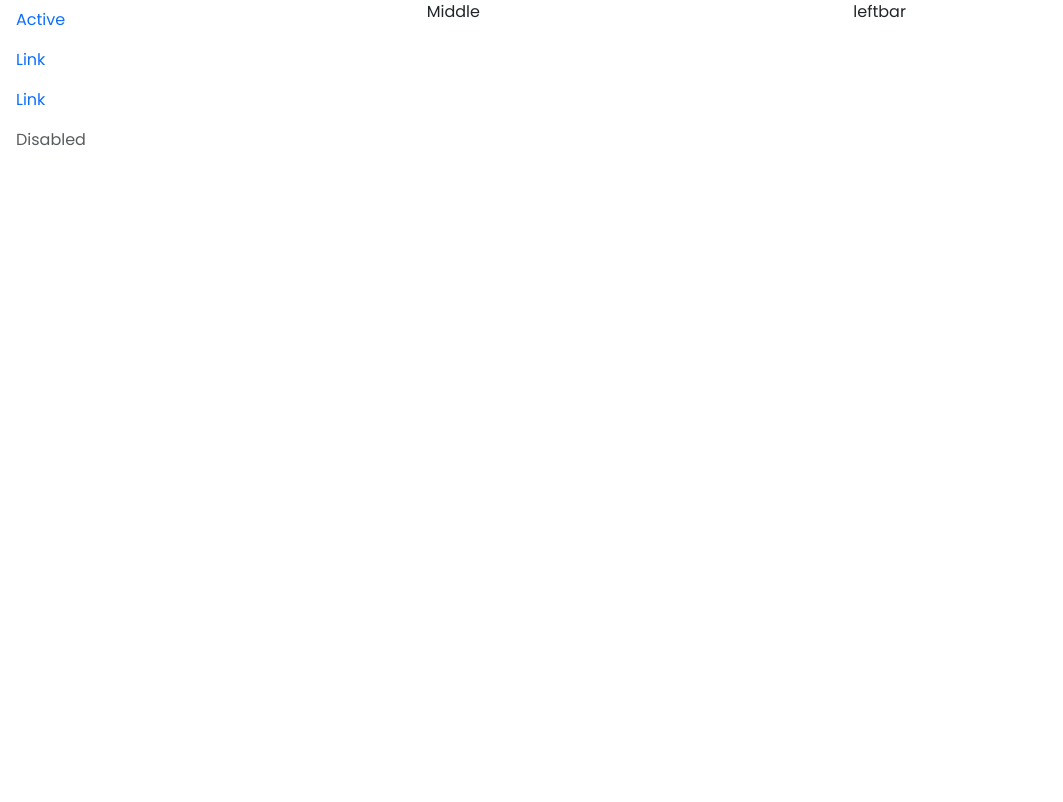
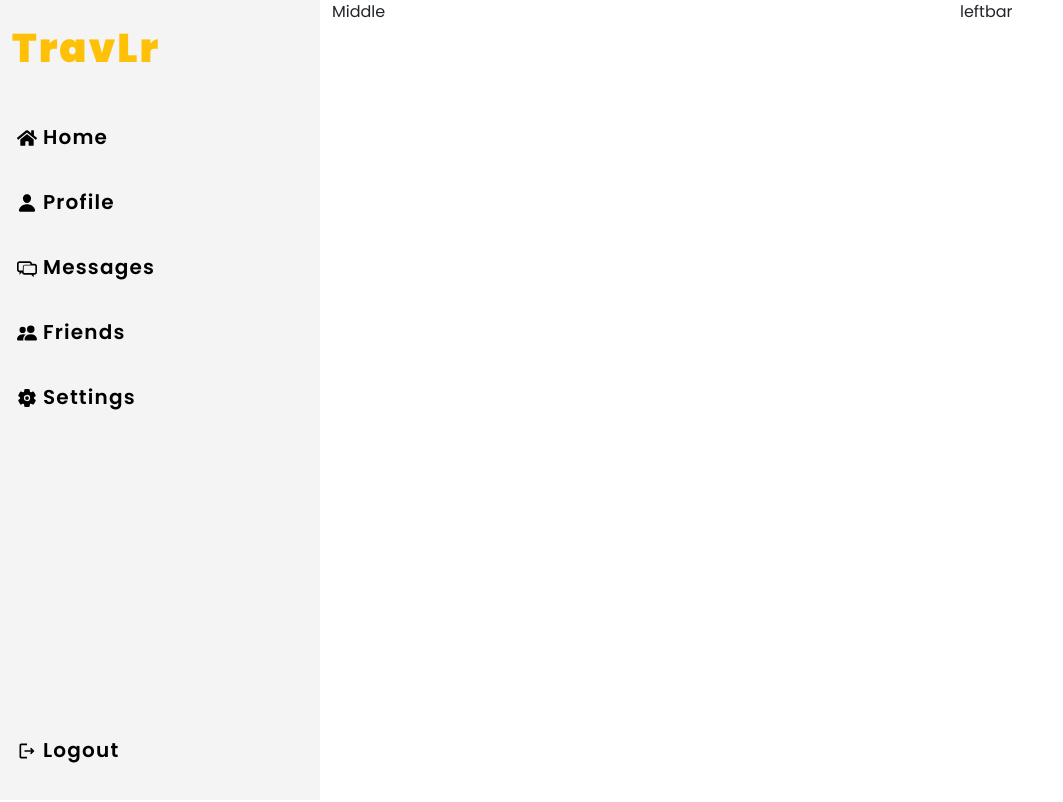
Before and after one commit to SaidARSLAN/full-stack-social-media-app, a React (Vite) app in the folder client/: page /main-page in a window 1280 px wide. Shown: the top 802 px of the page, without its empty margins (0-1063 px from the left). Built offline with nearby package versions, Linux system fonts and the light colour scheme.

Commit message:
Added sidebar

```diff
--- a/client/package.json
+++ b/client/package.json
@@ -19,6 +19,7 @@
     "react": "^18.2.0",
     "react-bootstrap": "^2.10.1",
     "react-dom": "^18.2.0",
+    "react-icons": "^5.0.1",
     "react-modal": "^3.16.1",
     "react-redux": "^9.1.0",
     "react-router-dom": "^6.22.0"
--- /dev/null
+++ b/client/src/components/SideBar.jsx
@@ -0,0 +1,39 @@
+import Nav from 'react-bootstrap/Nav';
+import Container from 'react-bootstrap/Container';
+import { FaHome } from "react-icons/fa";
+import { IoPerson } from "react-icons/io5";
+import { TiMessages } from "react-icons/ti";
+import { BsPeopleFill } from "react-icons/bs";
+import { IoSettings } from "react-icons/io5";
+import { MdOutlineLogout } from "react-icons/md";
+import { useNavigate } from 'react-router-dom';
+import { useDispatch } from 'react-redux';
+import { LOG_OUT } from '../store/user';
+
+
+const SideBar = () => {
+
+    const navigate = useNavigate()
+    const dispatch = useDispatch()
+    const handleLogOut = () => {
+        navigate("/login")
+        dispatch(LOG_OUT())
+    }
+    return (
+        <Nav defaultActiveKey="/home" className="flex-column position-sticky top-0 pt-4  justify-content-between" style={{height:"100vh"}}>
+                    <Container>
+                    <h1 className='sidebar-title text-warning'>TravLr</h1>
+                    <Nav.Link><FaHome /> Home</Nav.Link>
+                    <Nav.Link><IoPerson /> Profile</Nav.Link>
+                    <Nav.Link><TiMessages /> Messages</Nav.Link>
+                    <Nav.Link><BsPeopleFill /> Friends</Nav.Link>
+                    <Nav.Link><IoSettings/> Settings</Nav.Link>
+                    </Container>
+                    <Container>
+                    <Nav.Link onClick={handleLogOut}><MdOutlineLogout /> Logout</Nav.Link>
+                    </Container>
+                    </Nav>
+    )
+}
+
+export default SideBar
--- a/client/src/modals/error.jsx
+++ b/client/src/modals/error.jsx
@@ -9,7 +9,7 @@ function ErrorModal({show,setShow}) {
 
   return (
     <Modal show={show} animation={true} onHide={handleClose}>
-        <Modal.Header closeButton className='bg-danger text-light'>
+        <Modal.Header closeButton className='bg-warning text-light'>
           <Modal.Title>Login Failed</Modal.Title>
         </Modal.Header>
         <Modal.Body>Your email or password is not correct</Modal.Body>
--- a/client/src/pages/MainPage.jsx
+++ b/client/src/pages/MainPage.jsx
@@ -5,7 +5,7 @@ import { SET_USER } from '../store/user'
 import Container from 'react-bootstrap/Container';
 import Row from 'react-bootstrap/Row';
 import Col from 'react-bootstrap/Col';
-import Nav from 'react-bootstrap/Nav';
+import SideBar from '../components/SideBar';
 
 const MainPage = () => {
 
@@ -17,20 +17,14 @@ const MainPage = () => {
             dispatch(SET_USER(JSON.parse(storedUser)))
         }
     },[dispatch])
+
     return (
         <Container fluid>
             <Row style={{height:"2000px"}}>
                 <Col>
-                <Nav defaultActiveKey="/home" className="flex-column position-sticky top-0">
-                    <Nav.Link href="/home">Active</Nav.Link>
-                    <Nav.Link eventKey="link-1">Link</Nav.Link>
-                    <Nav.Link eventKey="link-2">Link</Nav.Link>
-                    <Nav.Link eventKey="disabled" disabled>
-                        Disabled
-                    </Nav.Link>
-                    </Nav>
+                    <SideBar />
                 </Col>
-                <Col>
+                <Col xs={6}>
                     Middle
                 </Col>
                 <Col>
--- a/client/src/store/user.js
+++ b/client/src/store/user.js
@@ -30,6 +30,11 @@ export const userSlice = createSlice({
             state.status = "succeeded"
             state.user.email = action.payload.email
             state.user.password = action.payload.password
+        },
+        LOG_OUT : (state) => {
+            state.status = "idle",
+            state.user.email = "",
+            state.user.password = ""
         }
     },
     extraReducers: (builder) => {
@@ -49,5 +54,5 @@ export const userSlice = createSlice({
     }
 })
 
-export const {SET_USER} = userSlice.actions
+export const {SET_USER,LOG_OUT} = userSlice.actions
 export default userSlice.reducer
--- a/client/src/styles/_main-page.css
+++ b/client/src/styles/_main-page.css
@@ -2,3 +2,28 @@
     padding: 0px;
     margin: 0;
 }
+.sidebar-title {
+    margin-bottom: 50px;
+    cursor: default;
+    font-weight: 1000;
+    letter-spacing: 2px;
+}
+
+.nav-link {
+    height: 60px;
+    margin: 0;
+    padding: 0;
+    text-decoration: none;
+    color: black;
+    font-size: 20px;
+    margin: 5px;
+    font-weight: 600;
+    font-family: 'Poppins', sans-serif;
+    letter-spacing: 1.2px;
+}
+.nav-link:hover {
+    color: orange;
+}
+.nav {
+    background-color: rgb(244, 244, 244);
+}
```
Also changed, not shown: 1 other file (tests, documents, lock files or other folders).
